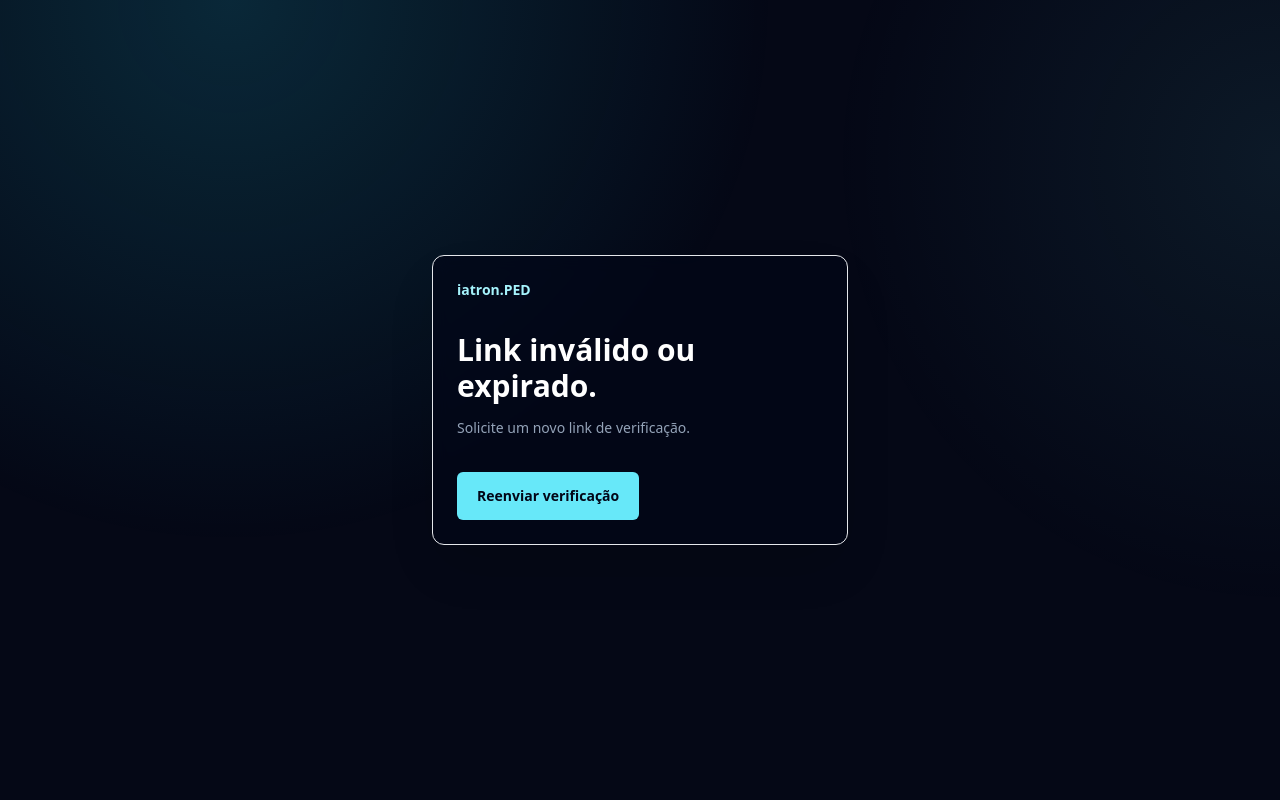
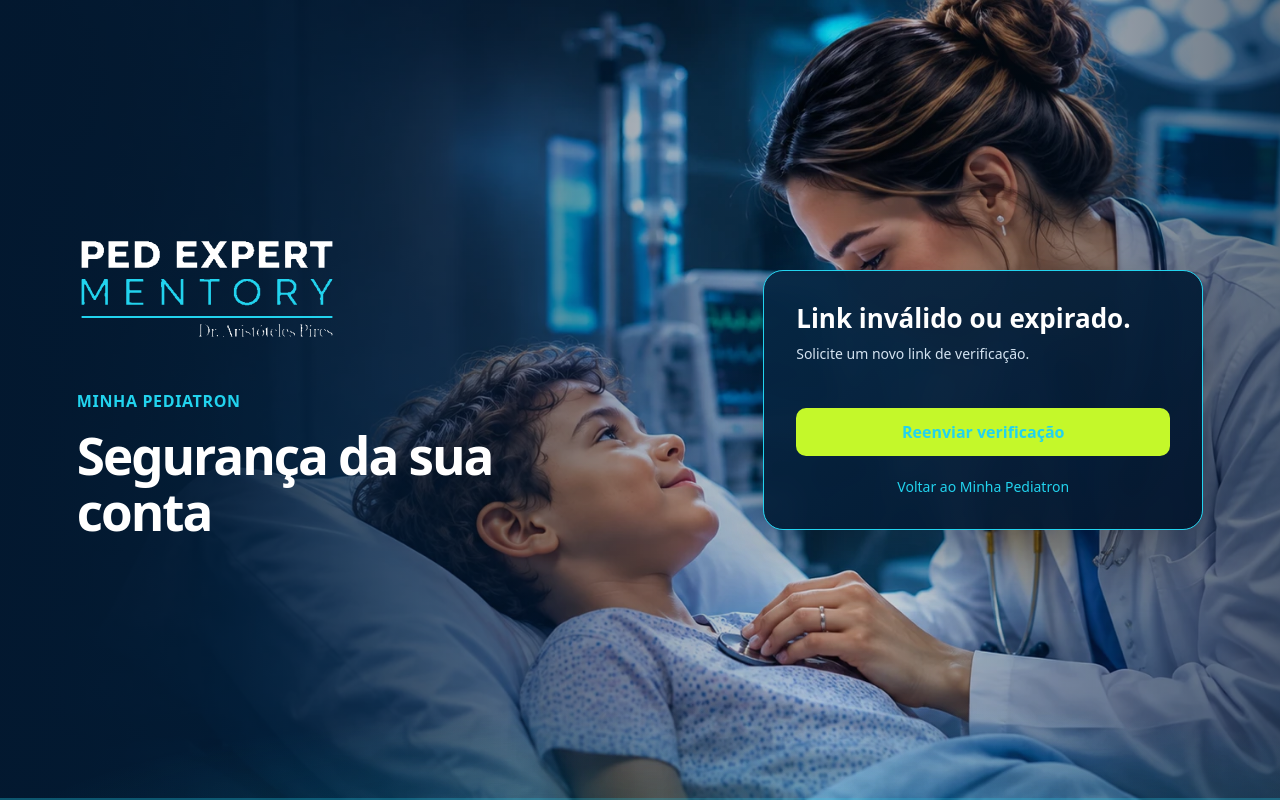
Before and after one commit to g4trader/iatron_calculator, a Next.js app in the folder frontend/: page /verify-email in a window 1280 px wide. Built offline with nearby package versions, Linux system fonts and the light colour scheme; no server answers; the database is empty.

Commit message:
fix(auth): unify recovery and verification screens with portal branding

```diff
--- a/frontend/app/forgot-password/page.tsx
+++ b/frontend/app/forgot-password/page.tsx
@@ -1,18 +1,12 @@
-import Link from "next/link";
 import { ForgotPasswordForm } from "@/components/auth/ForgotPasswordForm";
-import { NeuralCard, SaaSPage } from "@/components/saas/SaaSChrome";
+import { PortalAuthFrame } from "../minha-pediatron/PortalAuthFrame";
 
 export default function ForgotPasswordPage() {
   return (
-    <SaaSPage>
-      <div className="mx-auto grid min-h-screen max-w-md place-items-center px-4 py-10">
-        <NeuralCard className="w-full p-6">
-          <Link href="/" className="mb-8 block text-sm font-black text-cyan-200">iatron.PED</Link>
+    <PortalAuthFrame>
           <h1 className="text-3xl font-black text-white">Redefina sua senha.</h1>
           <p className="mt-3 text-sm leading-6 text-slate-400">Informe seu email. Se houver uma conta associada, enviaremos um link seguro.</p>
           <ForgotPasswordForm />
-        </NeuralCard>
-      </div>
-    </SaaSPage>
+    </PortalAuthFrame>
   );
 }
--- /dev/null
+++ b/frontend/app/minha-pediatron/PortalAuthFrame.tsx
@@ -0,0 +1,4 @@
+import Link from "next/link";
+import type { ReactNode } from "react";
+import "./portal.css";
+export function PortalAuthFrame({children}:{children:ReactNode}){return <main className="portal-login portal-aux-auth"><section className="portal-intro"><Link href="/minha-pediatron"><img className="portal-logo" src="/mentory/brand/logo-principal.svg" alt="Ped Expert Mentory"/></Link><p className="portal-kicker">MINHA PEDIATRON</p><h1>Segurança da sua conta</h1></section><section className="portal-card portal-auth">{children}<Link className="portal-aux-back" href="/minha-pediatron">Voltar ao Minha Pediatron</Link></section></main>;}
--- a/frontend/app/resend-verification/page.tsx
+++ b/frontend/app/resend-verification/page.tsx
@@ -1,18 +1,12 @@
-import Link from "next/link";
 import { ResendVerificationForm } from "@/components/auth/ResendVerificationForm";
-import { NeuralCard, SaaSPage } from "@/components/saas/SaaSChrome";
+import { PortalAuthFrame } from "../minha-pediatron/PortalAuthFrame";
 
 export default function ResendVerificationPage() {
   return (
-    <SaaSPage>
-      <div className="mx-auto grid min-h-screen max-w-md place-items-center px-4 py-10">
-        <NeuralCard className="w-full p-6">
-          <Link href="/" className="mb-8 block text-sm font-black text-cyan-200">iatron.PED</Link>
+    <PortalAuthFrame>
           <h1 className="text-3xl font-black text-white">Reenviar verificação.</h1>
           <p className="mt-3 text-sm leading-6 text-slate-400">Informe o email cadastrado. Se houver uma conta pendente, enviaremos um novo link.</p>
           <ResendVerificationForm />
-        </NeuralCard>
-      </div>
-    </SaaSPage>
+    </PortalAuthFrame>
   );
 }
--- a/frontend/app/reset-password/page.tsx
+++ b/frontend/app/reset-password/page.tsx
@@ -1,16 +1,12 @@
-import Link from "next/link";
 import { ResetPasswordForm } from "@/components/auth/ResetPasswordForm";
-import { NeuralCard, SaaSPage } from "@/components/saas/SaaSChrome";
+import { PortalAuthFrame } from "../minha-pediatron/PortalAuthFrame";
 
 export default async function ResetPasswordPage({ searchParams }: { searchParams?: Promise<{ token?: string }> }) {
   const params = await searchParams;
   const token = params?.token ?? "";
 
   return (
-    <SaaSPage>
-      <div className="mx-auto grid min-h-screen max-w-md place-items-center px-4 py-10">
-        <NeuralCard className="w-full p-6">
-          <Link href="/" className="mb-8 block text-sm font-black text-cyan-200">iatron.PED</Link>
+    <PortalAuthFrame>
           <h1 className="text-3xl font-black text-white">Defina uma nova senha.</h1>
           <p className="mt-3 text-sm leading-6 text-slate-400">O link é de uso único e expira por segurança.</p>
           {token ? (
@@ -20,8 +16,6 @@ export default async function ResetPasswordPage({ searchParams }: { searchParams
               Link inválido. Solicite uma nova redefinição de senha.
             </div>
           )}
-        </NeuralCard>
-      </div>
-    </SaaSPage>
+    </PortalAuthFrame>
   );
 }
--- a/frontend/app/verify-email/page.tsx
+++ b/frontend/app/verify-email/page.tsx
@@ -2,7 +2,7 @@ import Link from "next/link";
 import { headers } from "next/headers";
 import { verifyEmailToken } from "@/lib/account-auth";
 import { checkRateLimit } from "@/lib/rate-limit";
-import { NeuralCard, PremiumButton, SaaSPage } from "@/components/saas/SaaSChrome";
+import { PortalAuthFrame } from "../minha-pediatron/PortalAuthFrame";
 
 export default async function VerifyEmailPage({ searchParams }: { searchParams?: Promise<{ token?: string }> }) {
   const params = await searchParams;
@@ -14,10 +14,7 @@ export default async function VerifyEmailPage({ searchParams }: { searchParams?:
   const rateLimited = Boolean(rateLimit && !rateLimit.allowed);
 
   return (
-    <SaaSPage>
-      <div className="mx-auto grid min-h-screen max-w-md place-items-center px-4 py-10">
-        <NeuralCard className="w-full p-6">
-          <Link href="/" className="mb-8 block text-sm font-black text-cyan-200">iatron.PED</Link>
+    <PortalAuthFrame>
           <h1 className="text-3xl font-black text-white">{result.ok ? "Email verificado." : rateLimited ? "Muitas tentativas." : "Link inválido ou expirado."}</h1>
           <p className="mt-3 text-sm leading-6 text-slate-400">
             {result.ok
@@ -27,10 +24,8 @@ export default async function VerifyEmailPage({ searchParams }: { searchParams?:
                 : "Solicite um novo link de verificação."}
           </p>
           <div className="mt-8">
-            <PremiumButton href={result.ok ? (('mentory' in result && result.mentory) ? "/mentory/login" : "/login?verified=1") : "/resend-verification"}>{result.ok ? "Entrar" : "Reenviar verificação"}</PremiumButton>
+            <Link className="portal-primary" href={result.ok ? "/minha-pediatron?verified=1" : "/resend-verification"}>{result.ok ? "Entrar" : "Reenviar verificação"}</Link>
           </div>
-        </NeuralCard>
-      </div>
-    </SaaSPage>
+    </PortalAuthFrame>
   );
 }
```
Also changed, not shown: frontend/app/minha-pediatron/portal.css.
